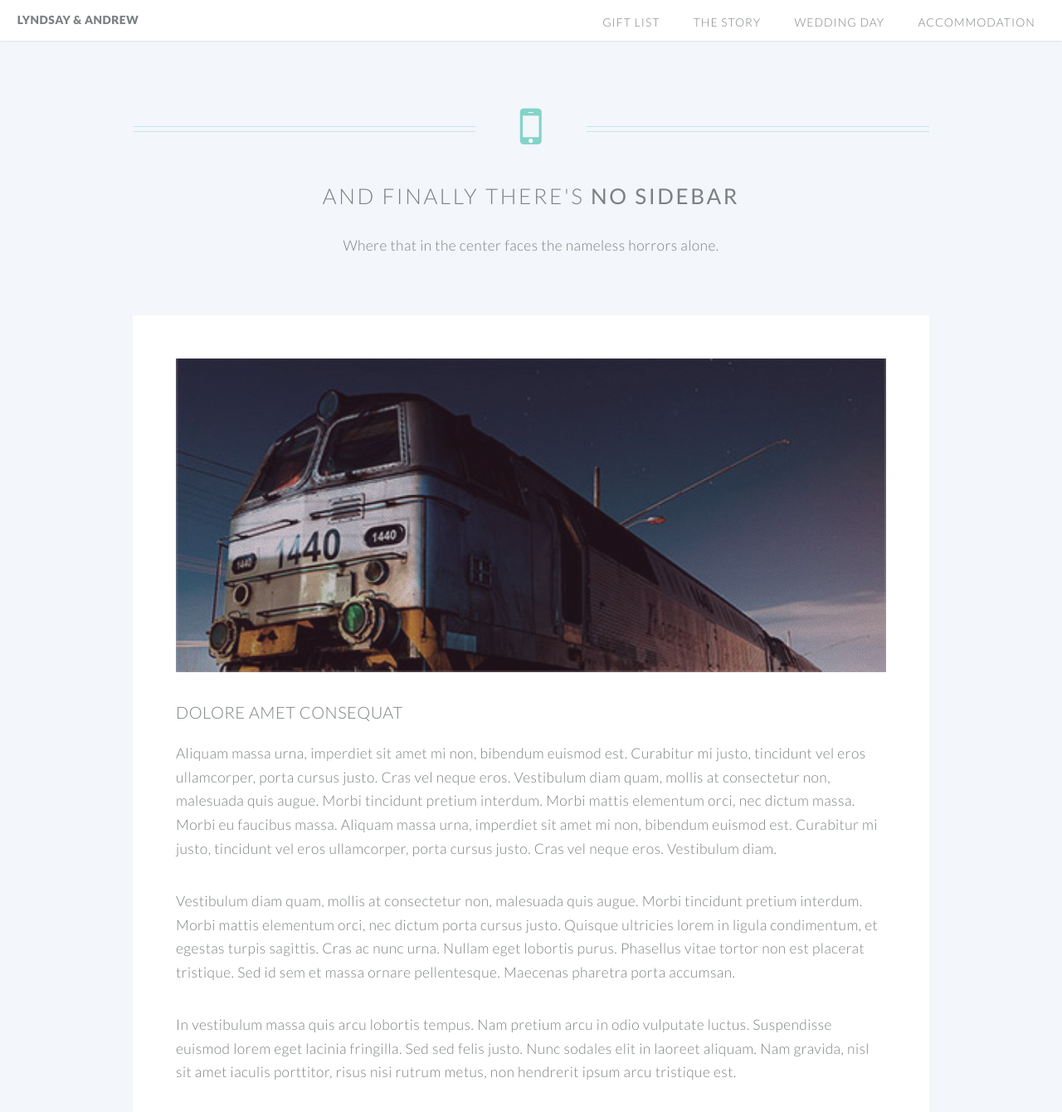
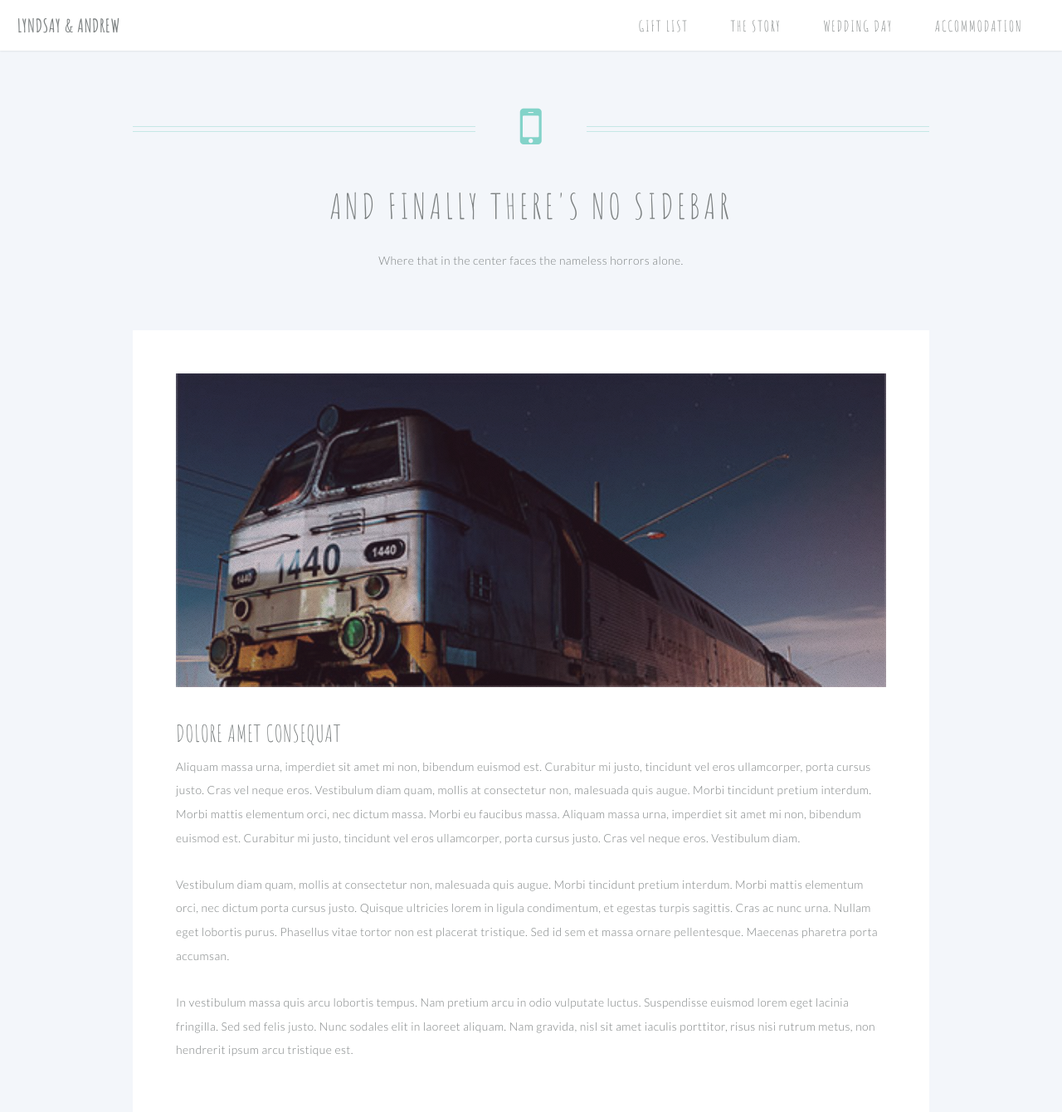
Before and after one commit to aliscott/young-wedding, a Jekyll site: the page built from no-sidebar.html, in a window 1280 px wide and 1400 px high. Shown: the top 1340 px of the window at 83% size. Built offline with Jekyll 4.4.1, drawn with Linux system fonts in a browser that asks for light colours.

Commit message:
Update fonts

```diff
--- a/_includes/banner.html
+++ b/_includes/banner.html
@@ -12,7 +12,7 @@
         <header>
             <h2>Lyndsay &amp; Andrew</h2>
         </header>
-        <p>1st September 2017</p>
+        <p>1<sup>st</sup> September 2017</p>
         <footer>
             <ul class="buttons vertical">
                 <li><a href="https://docs.google.com/forms/d/e/1FAIpQLScOmcjm0xAwoVvS9oPA46EKuTGC9iVSxqSUWMiCI3ojnW7l2A/viewform" target="_blank" class="button fit scrolly">RSVP</a></li>
--- a/_includes/head.html
+++ b/_includes/head.html
@@ -28,4 +28,5 @@
     <meta name="viewport" content="width=device-width">
 
     <link rel="canonical" href="{{ page.url | replace:'index.html','' | prepend: site.baseurl | prepend: site.url }}">
+    <link href="https://fonts.googleapis.com/css?family=Amatic+SC:400,700" rel="stylesheet">
 </head>
--- a/css/style-mobile.css
+++ b/css/style-mobile.css
@@ -11,12 +11,12 @@
 	}
 
 	h2 {
-		font-size: 1.25em;
+		font-size: 1.6em;
 		letter-spacing: 0.1em;
 	}
 
 	h3 {
-		font-size: 1em;
+		font-size: 1.4em;
 		letter-spacing: 0.025em;
 	}
 
--- a/css/style.css
+++ b/css/style.css
@@ -55,14 +55,16 @@
 	}
 
 	p, ul, ol, dl, table, blockquote {
+		font-size: 0.8em;
 		margin: 0 0 2em 0;
 	}
 
 	h1, h2, h3, h4, h5, h6 {
+		font-family: 'Amatic SC', cursive;
 		color: inherit;
 		font-weight: 300;
 		line-height: 1.75em;
-		margin-bottom: 1em;
+		margin-bottom: 0.2em;
 		text-transform: uppercase;
 	}
 
@@ -73,12 +75,12 @@
 		}
 
 	h2 {
-		font-size: 1.5em;
+		font-size: 2.4em;
 		letter-spacing: 0.1em;
 	}
 
 	h3 {
-		font-size: 1.15em;
+		font-size: 1.6em;
 		letter-spacing: 0.025em;
 	}
 
@@ -366,7 +368,7 @@
 		}
 
 			.icon.featured:before {
-				font-size: 5em;
+				font-size: 3em;
 				line-height: 1em;
 			}
 
@@ -503,7 +505,7 @@
 		-ms-transition: color 0.2s ease-in-out, border-color 0.2s ease-in-out, background-color 0.2s ease-in-out;
 		transition: color 0.2s ease-in-out, border-color 0.2s ease-in-out, background-color 0.2s ease-in-out;
 		background: none;
-		border: solid 1px;
+		border: solid 2px;
 		color: inherit;
 		cursor: pointer;
 		display: inline-block;
@@ -627,6 +629,7 @@
 	}
 
 		#header h1 {
+			font-size: 1.6em;
 			font-weight: 900;
 			margin: 0;
 		}
@@ -636,11 +639,13 @@
 			}
 
 		#header nav {
+			font-family: 'Amatic SC', cursive;
+			font-size: 1.6em;
 			letter-spacing: 0.075em;
 			position: absolute;
 			right: 1.5em;
 			text-transform: uppercase;
-			top: 0.75em;
+			top: 0.5em;
 		}
 
 			#header nav ul li {
@@ -836,7 +841,7 @@
 				display: inline-block;
 				border-bottom: solid 2px;
 				border-top: solid 2px;
-				margin: 0 0 2em 0;
+				margin: 0 0 0.5em 0;
 				padding: 3px 0 3px 0;
 			}
 
@@ -855,7 +860,6 @@
 			#banner .inner p {
 				letter-spacing: 0.1em;
 				margin: 0;
-				text-transform: uppercase;
 			}
 
 				#banner .inner p a {
@@ -1038,7 +1042,7 @@
 
 	#topPanel,
 	#sidePanel {
-		background: #1c2021;
+		background: #645862;
 		color: white;
 		font-size: 0.8em;
 		letter-spacing: 0.075em;
@@ -1052,6 +1056,8 @@
 
 		#topPanel .link,
 		#sidePanel .link {
+			font-family: 'Amatic SC', cursive;
+			font-size: 1.4em;
 			border: 0;
 			border-top: solid 1px rgba(255, 255, 255, 0.05);
 			color: inherit;
@@ -1204,7 +1210,7 @@
   background: #83d3c9;
   color: #fff;
   margin: -20px -20px 0 -20px;
-  font-weight: 300;
+  font-weight: 900;
   -webkit-border-radius: 3px 3px 0 0;
   -moz-border-radius: 3px 3px 0 0;
   -ms-border-radius: 3px 3px 0 0;
@@ -1304,3 +1310,7 @@
 		margin-top: 0;
 	}
 }
+
+.wedding-day-details {
+	margin-bottom: 2.4em;
+}
--- a/index.html
+++ b/index.html
@@ -127,7 +127,7 @@ layout: landing-page
 								<header>
 									<h2>The Wedding Day</h2>
 								</header>
-								<p>All the day's activities take place at Carberry Tower Mansion House. See the map below for location.</p>
+								<p class="wedding-day-details">All the day's activities take place at Carberry Tower Mansion House. See the map below for location.</p>
 							</div>
 						<div>
 						<div class="row">
```
